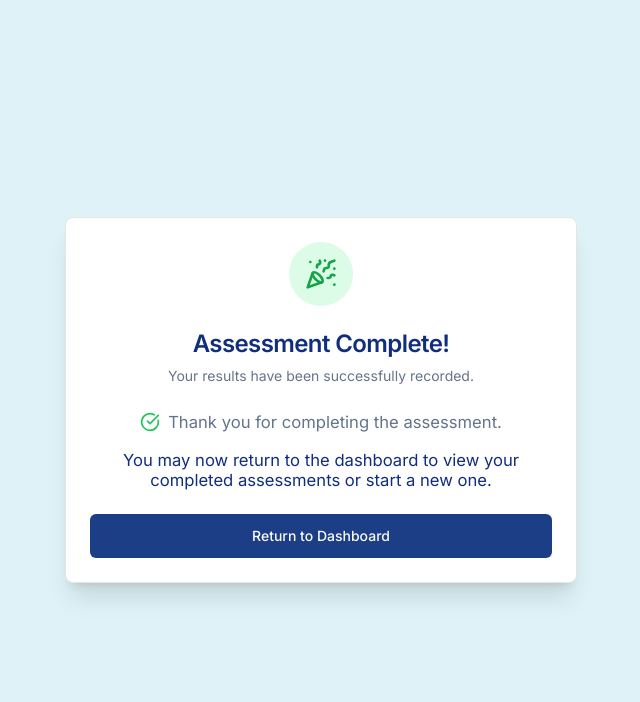
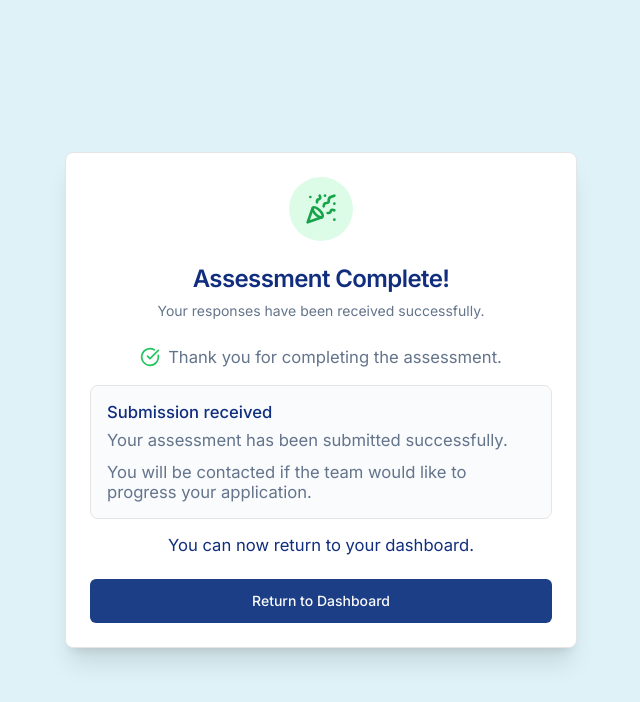
Before and after one commit to Workhub-2025/ctrl_frontend, a Next.js app: page /results in a window 1280 px wide. Shown: the top 702 px of the page, without its empty margins (319-959 px from the left). Built offline with nearby package versions, Linux system fonts and the light colour scheme.

Commit message:
product: close candidate results flow and add team collaboration doc

```diff
--- a/src/app/results/page.tsx
+++ b/src/app/results/page.tsx
@@ -70,6 +70,22 @@ function ResultsContent() {
         }
     }
 
+    const getStatusCopy = () => {
+      if (persistState === 'saving') {
+        return 'Your assessment has been submitted and is being prepared for review.';
+      }
+
+      if (persistState === 'failed') {
+        return 'Your assessment has been submitted. The hiring team will review your responses shortly.';
+      }
+
+      if (persistState === 'saved') {
+        return 'Your assessment has been submitted to the hiring team for review.';
+      }
+
+      return 'Your assessment has been submitted successfully.';
+    };
+
   return (
     <ProtectedLayout>
       <main className="flex min-h-screen flex-col items-center justify-center p-8">
@@ -82,7 +98,7 @@ function ResultsContent() {
             {getTestName()} Complete!
           </CardTitle>
           <CardDescription>
-            Your results have been successfully recorded.
+            Your responses have been received successfully.
           </CardDescription>
         </CardHeader>
         <CardContent>
@@ -90,29 +106,17 @@ function ResultsContent() {
             <CheckCircle className="h-5 w-5 text-green-500" />
             <p>Thank you for completing the assessment.</p>
           </div>
-          {hybridSummary && (
-            <div className="mt-4 rounded-lg border bg-muted/40 p-4 text-left">
-              <p className="text-xs uppercase tracking-[0.18em] text-muted-foreground">Hybrid Readiness Summary</p>
-              <div className="mt-2 grid grid-cols-1 gap-3 sm:grid-cols-2">
-                <div>
-                  <p className="text-sm text-muted-foreground">Overall readiness score</p>
-                  <p className="text-2xl font-semibold">{hybridSummary.overallScore}</p>
-                </div>
-                <div>
-                  <p className="text-sm text-muted-foreground">Readiness band</p>
-                  <p className="text-2xl font-semibold capitalize">{hybridSummary.readinessBand.replace('_', ' ')}</p>
-                </div>
-              </div>
-              <p className="mt-3 text-xs text-muted-foreground">
-                {persistState === 'saving' && 'Saving structured assessment evidence...'}
-                {persistState === 'saved' && 'Structured assessment evidence saved.'}
-                {persistState === 'failed' && 'Summary generated locally. Persistence will retry on next completion.'}
-                {persistState === 'idle' && 'Preparing structured assessment evidence...'}
-              </p>
-            </div>
-          )}
+          <div className="mt-4 rounded-lg border bg-muted/40 p-4 text-left">
+            <p className="text-sm font-medium text-foreground">Submission received</p>
+            <p className="mt-2 text-sm text-muted-foreground">
+              {getStatusCopy()}
+            </p>
+            <p className="mt-3 text-sm text-muted-foreground">
+              You will be contacted if the team would like to progress your application.
+            </p>
+          </div>
           <p className="mt-4 text-sm">
-            You may now return to the dashboard to view your completed assessments or start a new one.
+            You can now return to your dashboard.
           </p>
         </CardContent>
         <CardFooter>
```
Also changed, not shown: 1 other file (tests, documents, lock files or other folders).
